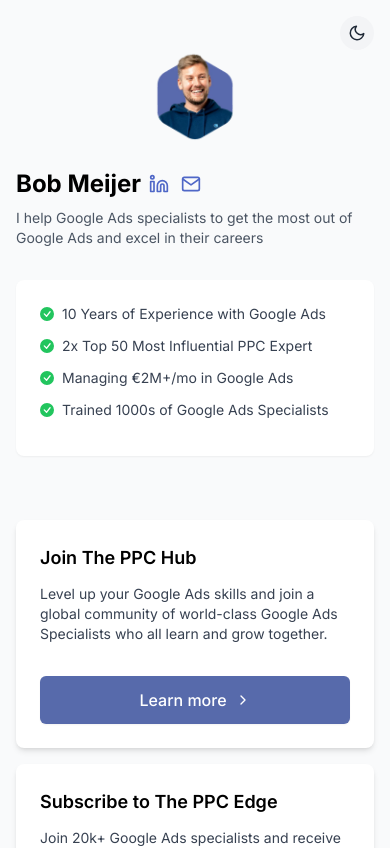
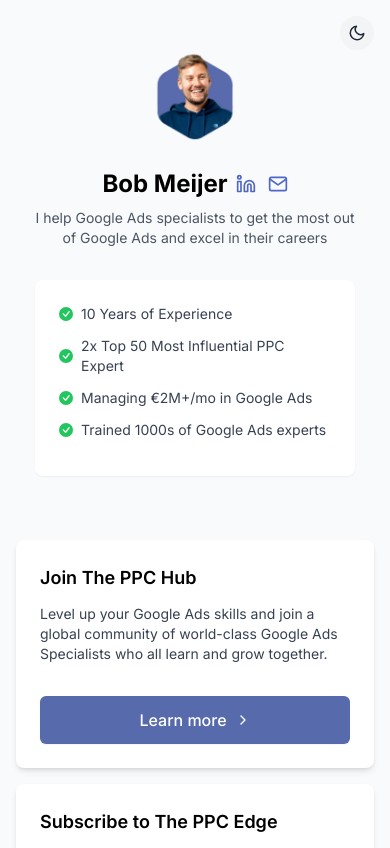
Before and after one commit to bobmeijer/linktree-alternative, a Next.js app: page / in a window 390 px wide. Shown: the top 848 px of the page. Built offline with nearby package versions, Linux system fonts and the light colour scheme.

Commit message:
Optimize layout width and mobile experience

```diff
--- a/app/components/Profile.tsx
+++ b/app/components/Profile.tsx
@@ -26,7 +26,7 @@
   return (
     <div className="mb-8 w-full">
       <div className="flex flex-col items-center mb-8">
-        <div className="flex flex-col md:flex-row items-center md:items-start gap-6 max-w-md">
+        <div className="flex flex-col md:flex-row items-center text-center md:text-left md:items-start gap-6 max-w-xs">
           <div className="profile-image mb-0">
             <Image
               src={image}
@@ -40,7 +40,7 @@
           </div>
 
           <div className="flex flex-col">
-            <div className="flex items-center gap-2 mb-2">
+            <div className="flex items-center justify-center md:justify-start gap-2 mb-2">
               <h1 className="text-2xl font-bold">{name}</h1>
               <div className="social-icons">
                 {socials.linkedin && (
@@ -73,7 +73,7 @@
 
       {credentials.length > 0 && (
         <div className="w-full flex justify-center mb-8">
-          <div className="credentials-list bg-white dark:bg-gray-800 p-6 rounded-lg shadow-sm w-full max-w-md mx-auto">
+          <div className="credentials-list bg-white dark:bg-gray-800 p-6 rounded-lg shadow-sm w-full max-w-xs mx-auto">
             {credentials.map((credential, index) => (
               <div key={index} className="flex items-center mb-3">
                 <span className="text-green-500 mr-2 flex-shrink-0">
--- a/app/page.tsx
+++ b/app/page.tsx
@@ -8,10 +8,10 @@
 
 export default function Home() {
   const credentials = [
-    "10 Years of Experience with Google Ads",
+    "10 Years of Experience",
     "2x Top 50 Most Influential PPC Expert",
     "Managing €2M+/mo in Google Ads",
-    "Trained 1000s of Google Ads Specialists"
+    "Trained 1000s of Google Ads experts"
   ];
 
   return (
```
